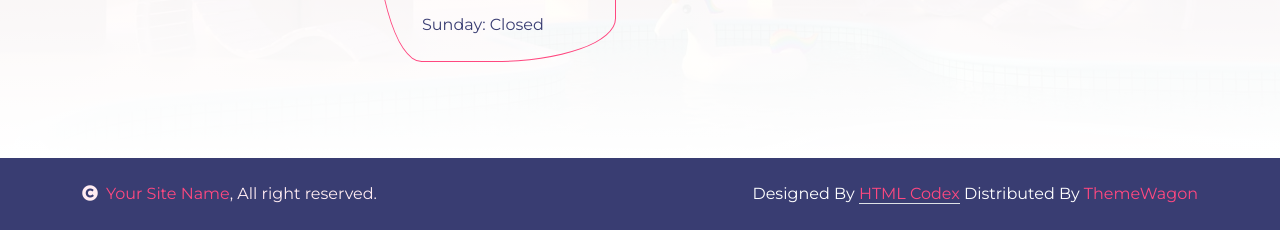
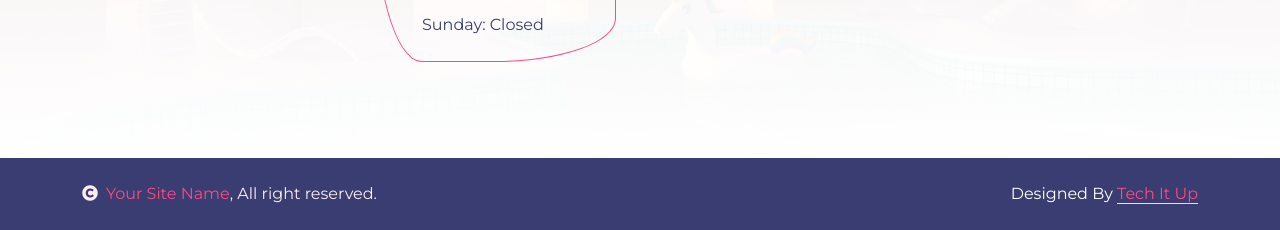
Before and after one commit to rajkarena/school_website, a plain HTML site: page 404.html in a window 1280 px wide. Shown: the part 1536-1766 px from the top of the page. Drawn offline with nearby package versions, Linux system fonts and the light colour scheme.

Commit message:
designed by name change

```diff
--- a/404.html
+++ b/404.html
@@ -258,7 +258,7 @@
                         <!--/*** This template is free as long as you keep the below author’s credit link/attribution link/backlink. ***/-->
                         <!--/*** If you'd like to use the template without the below author’s credit link/attribution link/backlink, ***/-->
                         <!--/*** you can purchase the Credit Removal License from "https://htmlcodex.com/credit-removal". ***/-->
-                        Designed By <a class="border-bottom" href="https://htmlcodex.com">HTML Codex</a> Distributed By <a clas="border-bottom" href="https://themewagon.com">ThemeWagon</a>
+                        Designed By <a class="border-bottom" href="#">Tech It Up</a>
                     </div>
                 </div>
             </div>
```
Also changed, not shown: about.html (+1 -1 lines), blog.html (+1 -1 lines), contact.html (+1 -1 lines), event.html (+1 -1 lines), index.html (+1 -1 lines), program.html (+1 -1 lines), service.html (+1 -1 lines), team.html (+1 -1 lines), testimonial.html (+1 -1 lines).
